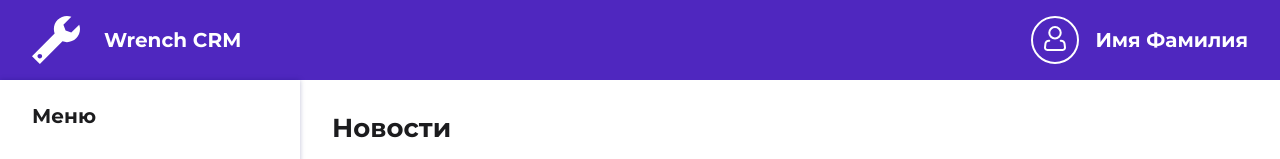
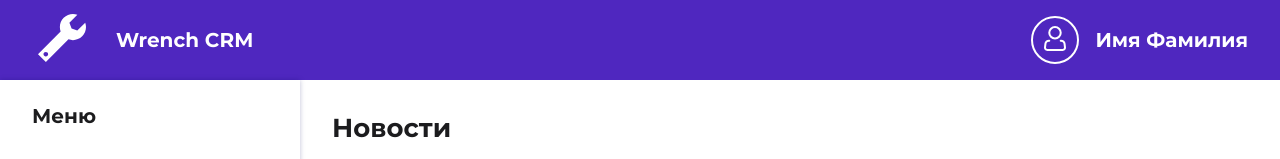
Before and after one commit to FuturecatF/xlab-test-task, a React (Create React App) app: page / in a window 1280 px wide. Shown: the top 159 px of the page. Built offline with nearby package versions, Linux system fonts and the light colour scheme.

Commit message:
добавил открытие/закрытие меню

```diff
--- a/src/components/App/App.tsx
+++ b/src/components/App/App.tsx
@@ -9,6 +9,7 @@ import AddressSearch from '../AddressSearch/AddressSearch';
 import * as dapi from '../../utils/daApi';
 function App() {
 	const [searchData, SetSearchData] = useState<any[]>([]);
+	const [isMobileMenuOpen, setIsMobileMenuOpen] = useState<boolean>(false);
 
 	async function handleSubmitSearch(query: string): Promise<any> {
 		try {
@@ -34,10 +35,16 @@ function App() {
 		}
 	}
 
+	function handleOpenMobileMenu() {
+if (!isMobileMenuOpen) {
+	setIsMobileMenuOpen(true);
+} else setIsMobileMenuOpen(false);
+	}
+
 	return (
 		<div className='page'>
 			<div className='page__container'>
-				<Header />
+				<Header onOpenMobileMenu={handleOpenMobileMenu} isMobileMenuOpen={isMobileMenuOpen}/>
 				<Switch>
 					<Route exact path='/'>
 						<Main />
--- a/src/components/Header/Header.css
+++ b/src/components/Header/Header.css
@@ -16,10 +16,16 @@
 	align-items: center;
 }
 
+.header__img-button {
+	border: none;
+	outline: none;
+	background: transparent;
+	margin-right: 24px;
+}
+
 .header__img-logo {
 	width: 48px;
 	height: 48px;
-	margin-right: 24px;
 }
 
 .header__title {
--- a/src/components/Header/Header.tsx
+++ b/src/components/Header/Header.tsx
@@ -1,13 +1,47 @@
-import React from 'react';
+import React, {FC} from 'react';
 import './Header.css';
 import NavBar from '../NavBar/NavBar';
 import logo from '../../images/header-logo.svg';
 import profileLogo from '../../images/profile-logo.svg';
-const Header = () => {
+interface HeaderProps {
+	onOpenMobileMenu: () => void;
+	isMobileMenuOpen: boolean;
+}
+const Header: FC<HeaderProps> = ({onOpenMobileMenu, isMobileMenuOpen}) => {
+	const [windowWidth, setWindowWidth] = React.useState<number>(window.screen.width);
+	const [isDisabledWrench, setIsDisabledWrench] = React.useState<boolean>(true);
+
+
+	function handleOpenMenu() {
+		onOpenMobileMenu()
+	}
+
+	function resizedWindow() {
+
+		 setWindowWidth(window.innerWidth);
+	  }
+
+
+
+	  React.useEffect(() => {
+		window.addEventListener('resize', resizedWindow);
+
+		return () => window.removeEventListener('resize', resizedWindow);
+	  });
+
+	  React.useEffect(() => {
+
+		  if (windowWidth <= 980) {
+			setIsDisabledWrench(false);
+		  } else setIsDisabledWrench(true);
+	  }, [windowWidth])
+
 	return (
 		<header className='header'>
 			<div className='header__container'>
+				<button className="header__img-button" type="button" disabled={isDisabledWrench} onClick={handleOpenMenu}>
 				<img className='header__img-logo' src={logo} alt='логотип'></img>
+				</button>
 				<h1 className='header__title'>Wrench CRM</h1>
 			</div>
 			<div className='header__container'>
@@ -18,7 +52,7 @@ const Header = () => {
 				></img>
 				<p className='header__title'>Имя Фамилия</p>
 			</div>
-			<NavBar />
+			<NavBar isMobileMenuOpen={isMobileMenuOpen}/>
 		</header>
 	);
 };
--- a/src/components/NavBar/NavBar.css
+++ b/src/components/NavBar/NavBar.css
@@ -5,10 +5,12 @@
 	bottom: 0;
 	width: 300px;
     height: 100%;
-	background: rgba(255, 255, 255, 0.05);
+	background: rgba(255, 255, 255, 1);
 	box-shadow: 0px 0px 5px rgba(2, 0, 96, 0.25);
 	overflow-y: scroll;
 	scrollbar-width: none;
+	transform: translateX(0);
+	transition: .3s ease-in-out;
 }
 
 .aside-navbar::-webkit-scrollbar {
@@ -37,9 +39,16 @@
 padding-bottom: 40px;
 } */
 
+.aside-navbar_active {
+	left: 0;
+	transform: translateX(100%);
+	transition: .3s ease-in-out;
+}
+
 @media screen and (max-width: 980px) {
-    .aside-navbar {
-        display: none;
+     .aside-navbar {
+         left: -300px;
+		z-index: 1;
     }
 
 }
--- a/src/components/NavBar/NavBar.tsx
+++ b/src/components/NavBar/NavBar.tsx
@@ -1,4 +1,4 @@
-import React from 'react';
+import React, {FC} from 'react';
 import './NavBar.css';
 /* components */
 import NavLinkItem from '../NavLinkItem/NavLinkItem';
@@ -13,9 +13,12 @@ import calendareIcon from '../../images/calendare-icon.svg';
 import mapsIcon from '../../images/maps-icon.svg';
 import widgetsIcon from '../../images/widget-icon.svg';
 import exitIcon from '../../images/exit-icon.svg';
-const NavBar = () => {
+interface NavBarProps {
+	isMobileMenuOpen: boolean;
+}
+const NavBar: FC<NavBarProps> = ({isMobileMenuOpen}) => {
 	return (
-		<aside className='aside-navbar'>
+		<aside className={`aside-navbar ${isMobileMenuOpen ? 'aside-navbar_active' : ''}`}>
 			<nav className='navbar'>
 				<h3 className='navbar__title'>Меню</h3>
 				<ul className='navbar__list'>
```
